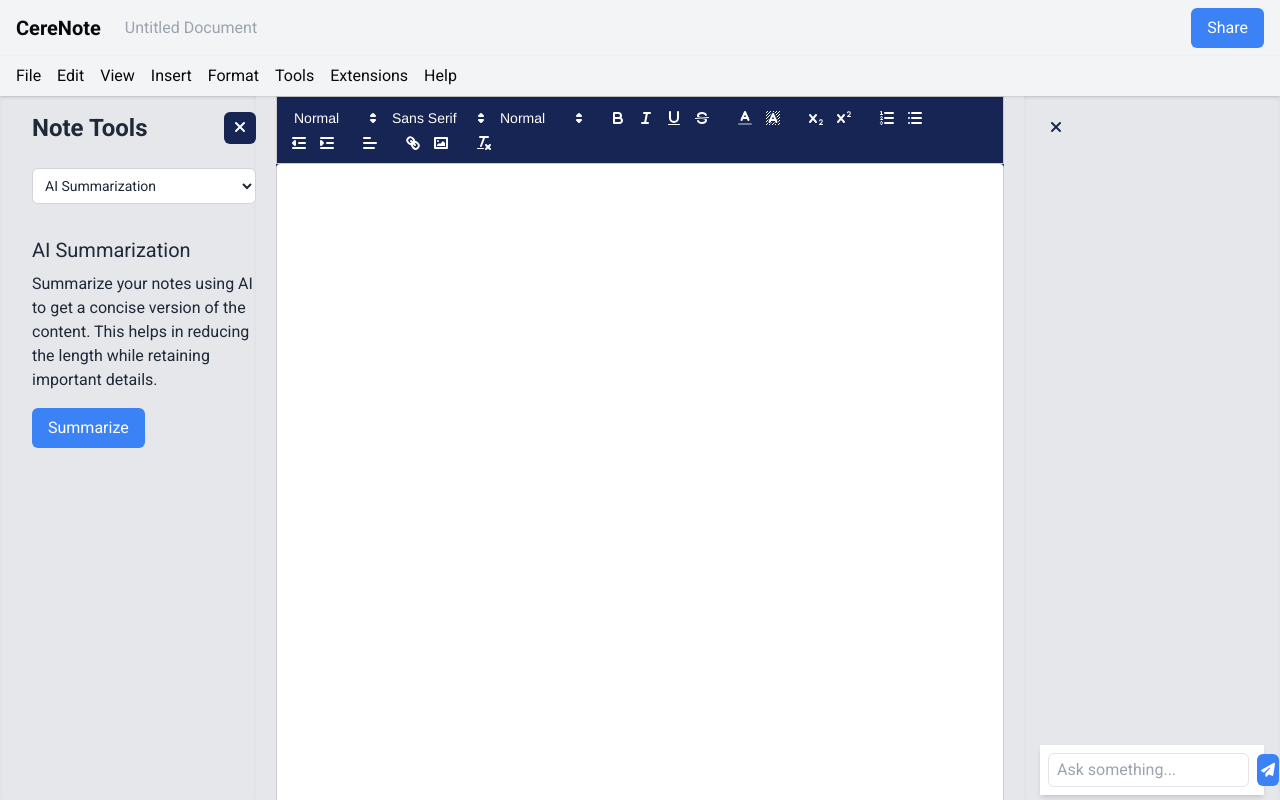
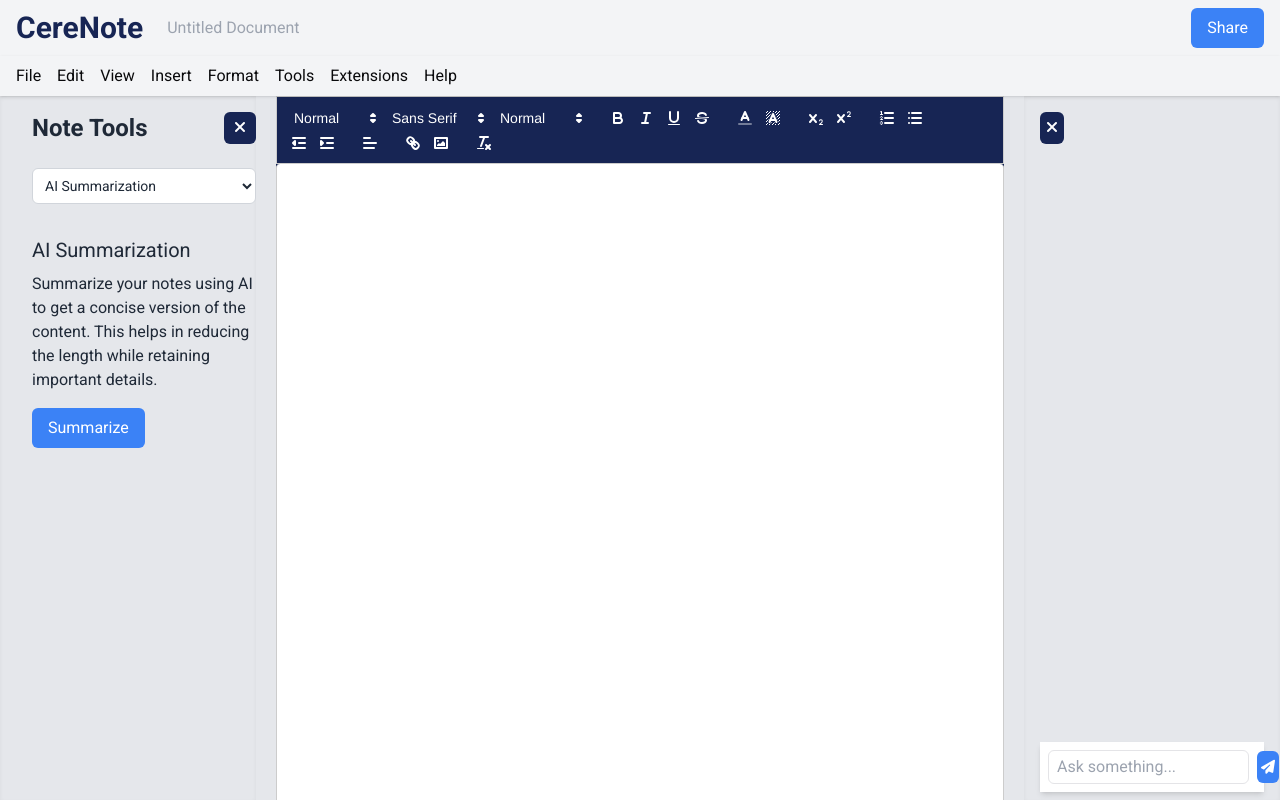
Before and after one commit to codynego/cerenote, a React (Vite) app in the folder frontend/: page /editor in a window 1280 px wide. Built offline with nearby package versions, Linux system fonts and the light colour scheme; sample sign-in values are in the browser's storage.

Commit message:
enhance Editor component styling, update logo size and color, and improve right sidebar toggle button appearance

```diff
--- a/frontend/src/components/Editor.tsx
+++ b/frontend/src/components/Editor.tsx
@@ -64,7 +64,7 @@ export const Editor: React.FC = () => {
     <div className="editor-wrapper flex flex-col h-screen w-screen">
       {/* Header Bar */}
       <div className="editor-header flex items-center px-4 py-2 bg-gray-100 shadow">
-        <div className="editor-logo font-bold text-xl mr-4">CereNote</div>
+        <div className="editor-logo font-bold text-3xl text-blue-950 mr-4">CereNote</div>
         <div className='flex justify-between w-full'>
           <input
             type="text"
@@ -112,14 +112,14 @@ export const Editor: React.FC = () => {
         {/* Right Sidebar */}
         <div className={`editor-right-sidebar ${isRightSidebarOpen ? 'w-1/5' : 'w-0'} transition-all duration-300 bg-gray-200 p-4 shadow-inner`}>
           <button
-            className="toggle-right-sidebar-btn mb-4 px-1 py-1  rounded-md hover:bg-blue-950 hover:text-white"
+            className="toggle-right-sidebar-btn mb-4 px-1 py-1 rounded-md bg-blue-950 hover:bg-red-600"
             onClick={toggleRightSidebar}
           >
             {/* FontAwesome icon for right sidebar open/close */}
             {isRightSidebarOpen ? (
-               <i className="fas fa-times h-6 w-6 text-blue-950 text-center hover:text-white"></i>  //
+               <i className="fas fa-times h-4 w-4 text-white "></i>  // Close icon  //
             ) : (
-              <FloatingBtn />  // Open icon
+              <FloatingBtn />
             )}
           </button>
           {isRightSidebarOpen && (
```
